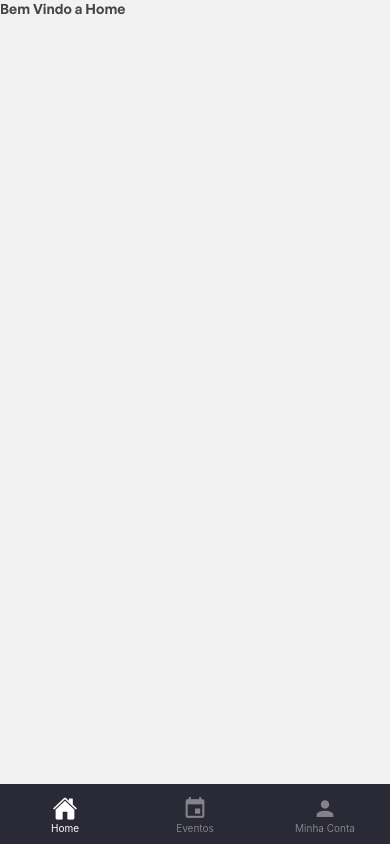
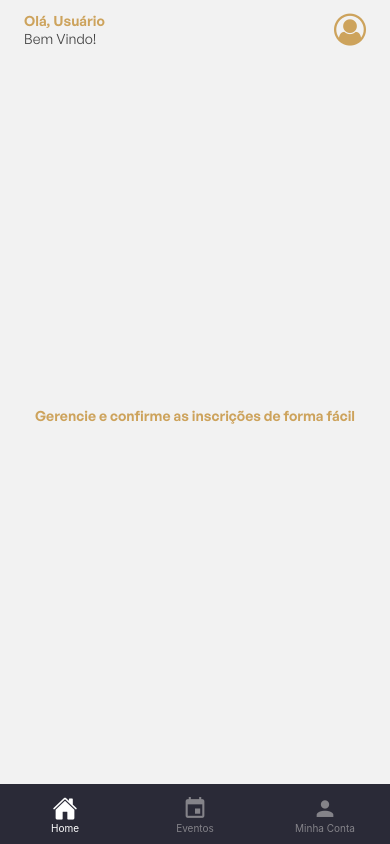
Before and after one commit to WesleyTTeles/event-check-app, a React Native app: screen /Home in a window 390 px wide. Built offline with nearby package versions, Linux system fonts and the light colour scheme.

Commit message:
Criacao da pagina home e ajustes de estilizacao

```diff
--- a/src/components/Header/styles.js
+++ b/src/components/Header/styles.js
@@ -1,8 +1,9 @@
 import styled from "styled-components/native";
 
 export const Container = styled.View`
-  justify-content: space-around;
+  justify-content: space-between;
   align-items: center;
   flex-direction: row;
   margin-top: 12px;
+  padding: 0 24px;
 `;
--- a/src/pages/Eventos/index.js
+++ b/src/pages/Eventos/index.js
@@ -7,6 +7,7 @@
 import { Text } from "../../components/Text/Text";
 import { Container } from "../Home/styles";
 import { Content } from "./styles";
+import { View } from "react-native";
 
 export default function Eventos() {
   const hanleNextPage = (listName) => {
@@ -16,13 +17,20 @@
   return (
     <Container>
       <Header>
-        <Text size={18} weight={600} color={"#605F69"}>
-          Eventos
-        </Text>
+        <View style={{ width: "100%" }}>
+          <Text
+            style={{ textAlign: "center" }}
+            size={18}
+            weight={600}
+            color={"#605F69"}
+          >
+            Eventos
+          </Text>
+        </View>
       </Header>
-      <Content>
+      <View style={{ paddingHorizontal: 18 }}>
         <CardsEventos onNextPage={hanleNextPage} listNames={listNames} />
-      </Content>
+      </View>
     </Container>
   );
 }
--- a/src/pages/Eventos/styles.js
+++ b/src/pages/Eventos/styles.js
@@ -1,5 +1,8 @@
 import styled from "styled-components/native";
 
 export const Content = styled.View`
+  justify-content: center;
+  align-items: center;
+  flex: 1;
   padding: 0 24px;
 `;
--- a/src/pages/Home/index.js
+++ b/src/pages/Home/index.js
@@ -1,11 +1,29 @@
+import React from "react";
+import { View } from "react-native";
+import { FontAwesome } from "@expo/vector-icons";
+
+import { Container, Content } from "./styles";
+
 import { Text } from "../../components/Text/Text";
-import React from "react";
-import { Container } from "./styles";
+import Header from "../../components/Header";
 
 export default function Home() {
   return (
     <Container>
-      <Text weight="600">Bem Vindo a Home</Text>
+      <Header>
+        <View>
+          <Text weight={600} color={"#CDA35C"}>
+            Olá, Usuário
+          </Text>
+          <Text>Bem Vindo!</Text>
+        </View>
+        <FontAwesome name="user-circle-o" size={32} color="#CDA35C" />
+      </Header>
+      <Content>
+        <Text weight={600} color={"#CDA35C"}>
+          Gerencie e confirme as inscrições de forma fácil
+        </Text>
+      </Content>
     </Container>
   );
 }
--- a/src/pages/Home/styles.js
+++ b/src/pages/Home/styles.js
@@ -7,3 +7,10 @@
   margin-top: ${isAndroid ? `${StatusBar.currentHeight}px` : 0};
   flex: 1;
 `;
+
+export const Content = styled.View`
+  justify-content: center;
+  align-items: center;
+  flex: 1;
+  padding: 0 24px;
+`;
```
